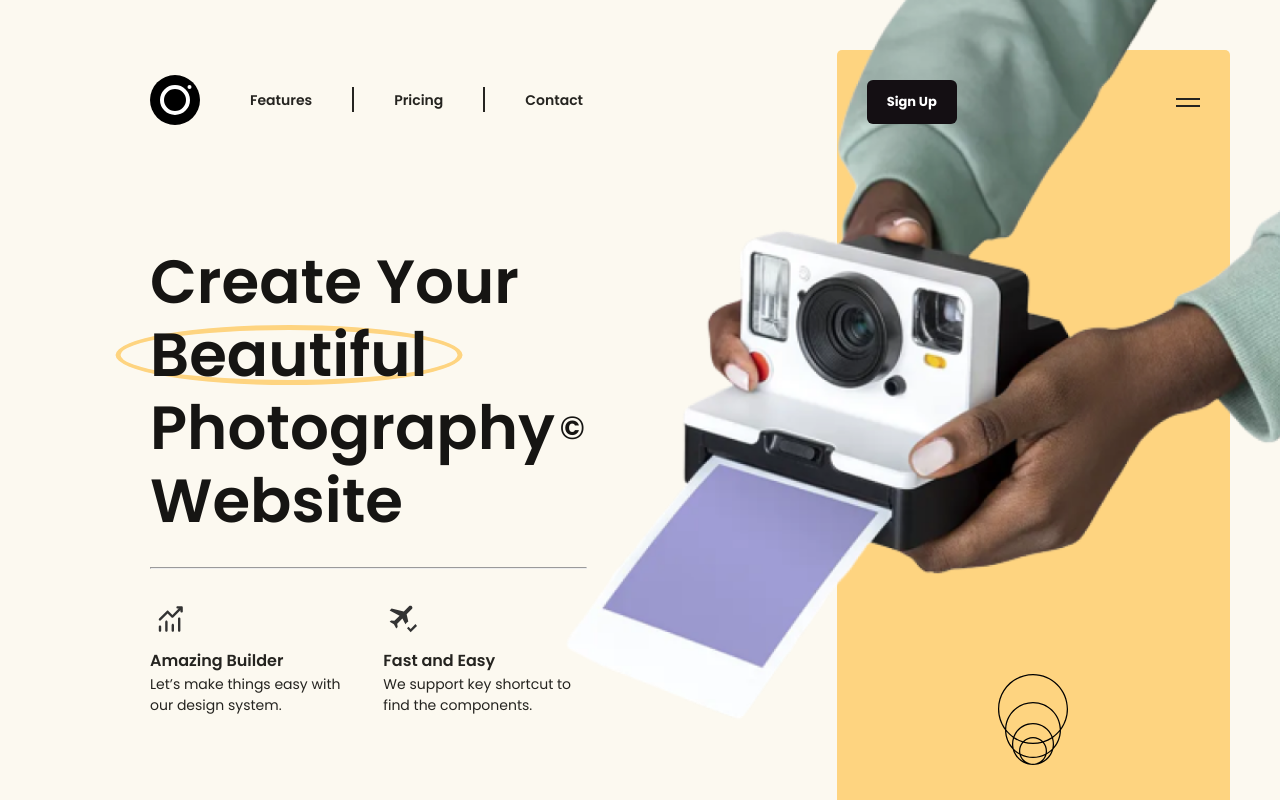
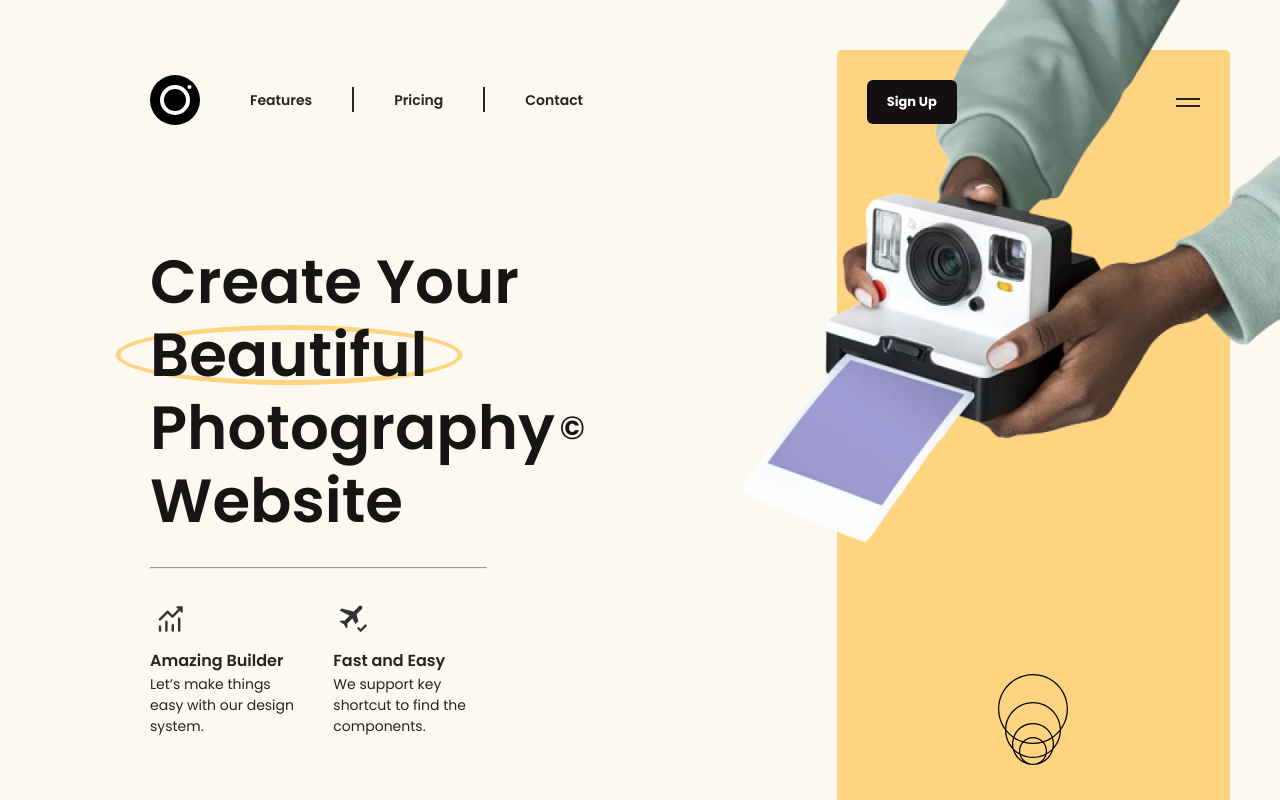
Before and after one commit to Adebesin-Cell/photo-concept, a React (Create React App) app: page / in a window 1280 px wide. Shown: the top 800 px of the page. Built offline with nearby package versions, Linux system fonts and the light colour scheme.

Commit message:
Updating UI

```diff
--- a/src/scss/_components.scss
+++ b/src/scss/_components.scss
@@ -29,16 +29,9 @@
 
 .overlay {
     position: absolute;
-    top: 80px;
-    right: 80px;
+    top: 0;
+    right: 0;
     z-index: 1;
-    transform: scale(1.4);
-
-    @media only screen and (max-width: 1200px) {
-        transform: scale(1);
-        top: 0px;
-        right: 0px;
-    }
 
     &__image {
         display: block;
@@ -195,7 +188,7 @@
     }
 
     &__line {
-        // padding-right: calc(2 * var(--span-xl));
+        padding-right: calc(2 * var(--span-xl));
 
         @media only screen and (max-width: 1140px) {
             padding-right: var(--span-xl);
@@ -297,7 +290,7 @@
         display: grid;
         grid-template-columns: repeat(2, 1fr);
         gap: var(--span-m);
-        // padding-right: calc(2 * var(--span-xl));
+        padding-right: calc(2 * var(--span-xl));
 
         @media only screen and (max-width: 1140px) {
             padding-right: var(--span-xl);
```
